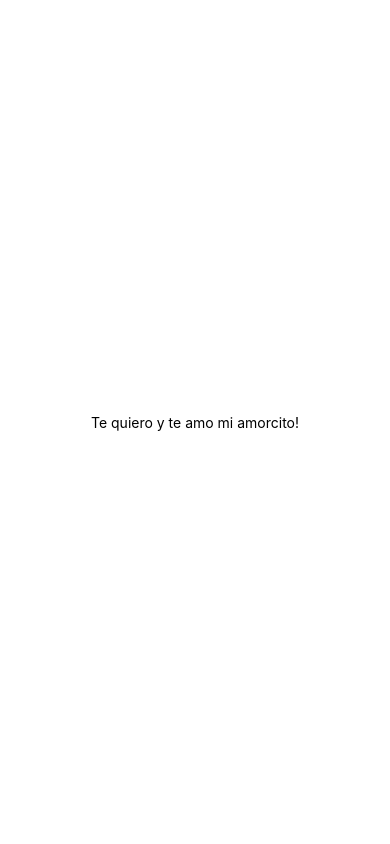
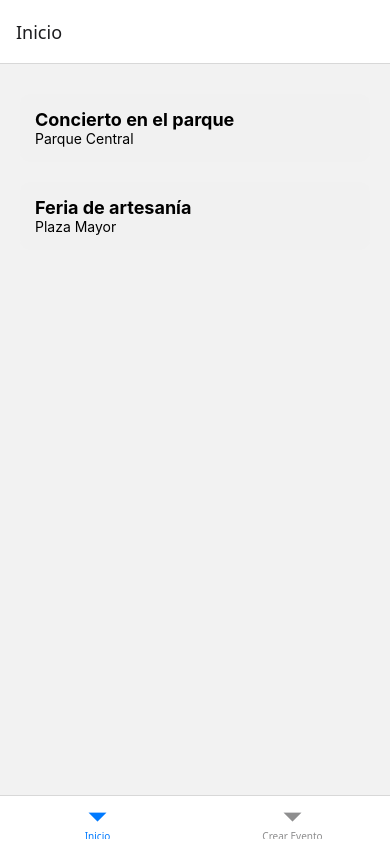
Before and after one commit to asantonviu/Actividad2MovilWereables, a React Native app: screen /Inicio in a window 390 px wide. Built offline with nearby package versions, Linux system fonts and the light colour scheme.

Commit message:
Pantallas

```diff
--- a/App.tsx
+++ b/App.tsx
@@ -1,20 +1,23 @@
-import { StatusBar } from 'expo-status-bar';
-import { StyleSheet, Text, View } from 'react-native';
+import React from 'react';
+import { NavigationContainer } from '@react-navigation/native';
+import { createBottomTabNavigator } from '@react-navigation/bottom-tabs';
+import HomeStack from './navigation/HomeStack';
+import CreateEventScreen from './screens/CrearEventoScreen';
 
-export default function App() {
+export type RootTabParamList = {
+  Inicio: undefined;
+  'Crear Evento': undefined;
+};
+
+const Tab = createBottomTabNavigator<RootTabParamList>();
+
+export default function App(): JSX.Element {
   return (
-    <View style={styles.container}>
-      <Text>Te quiero y te amo mi amorcito!</Text>
-      <StatusBar style="auto" />
-    </View>
+    <NavigationContainer>
+      <Tab.Navigator screenOptions={{ headerShown: false }}>
+        <Tab.Screen name="Inicio" component={HomeStack} />
+        <Tab.Screen name="Crear Evento" component={CreateEventScreen} />
+      </Tab.Navigator>
+    </NavigationContainer>
   );
 }
-
-const styles = StyleSheet.create({
-  container: {
-    flex: 1,
-    backgroundColor: '#fff',
-    alignItems: 'center',
-    justifyContent: 'center',
-  },
-});
--- /dev/null
+++ b/navigation/HomeStack.tsx
@@ -0,0 +1,20 @@
+import React from 'react';
+import { createNativeStackNavigator } from '@react-navigation/native-stack';
+import HomeScreen from '../screens/HomeScreen';
+import DetalleEventoScreen from '../screens/DetalleEventoScreen';
+
+export type HomeStackParamList = {
+  Inicio: undefined;
+  DetalleEvento: { evento: { id: string; nombre: string; lugar: string } };
+};
+
+const Stack = createNativeStackNavigator<HomeStackParamList>();
+
+export default function HomeStack(): JSX.Element {
+  return (
+    <Stack.Navigator>
+      <Stack.Screen name="Inicio" component={HomeScreen} />
+      <Stack.Screen name="DetalleEvento" component={DetalleEventoScreen} />
+    </Stack.Navigator>
+  );
+}
--- /dev/null
+++ b/screens/CrearEventoScreen.tsx
@@ -0,0 +1,41 @@
+import React, { useState } from 'react';
+import { View, Text, TextInput, StyleSheet, TouchableOpacity } from 'react-native';
+
+export default function CrearEventoScreen(): JSX.Element {
+  const [nombre, setNombre] = useState('');
+  const [lugar, setLugar] = useState('');
+
+  const crearEvento = (): void => {
+    console.log(`Evento creado: ${nombre} en ${lugar}`);
+    // lógica para guardar el evento o llamar API
+  };
+
+  return (
+    <View style={styles.container}>
+      <Text style={styles.title}>Crear Nuevo Evento</Text>
+      <TextInput
+        placeholder="Nombre del evento"
+        style={styles.input}
+        value={nombre}
+        onChangeText={setNombre}
+      />
+      <TextInput
+        placeholder="Lugar"
+        style={styles.input}
+        value={lugar}
+        onChangeText={setLugar}
+      />
+      <TouchableOpacity style={styles.button} onPress={crearEvento}>
+        <Text style={styles.buttonText}>Guardar Evento</Text>
+      </TouchableOpacity>
+    </View>
+  );
+}
+
+const styles = StyleSheet.create({
+  container: { flex: 1, padding: 20 },
+  title: { fontSize: 22, fontWeight: 'bold', marginBottom: 20 },
+  input: { borderWidth: 1, borderColor: '#ccc', padding: 10, marginBottom: 15, borderRadius: 8 },
+  button: { backgroundColor: '#2196F3', padding: 12, borderRadius: 8 },
+  buttonText: { color: '#fff', textAlign: 'center', fontWeight: 'bold' },
+});
--- /dev/null
+++ b/screens/DetalleEventoScreen.tsx
@@ -0,0 +1,22 @@
+import React from 'react';
+import { View, Text, StyleSheet } from 'react-native';
+import { NativeStackScreenProps } from '@react-navigation/native-stack';
+import { HomeStackParamList } from '../navigation/HomeStack';
+
+type Props = NativeStackScreenProps<HomeStackParamList, 'DetalleEvento'>;
+
+export default function DetalleEventoScreen({ route }: Props): JSX.Element {
+  const { evento } = route.params;
+  return (
+    <View style={styles.container}>
+      <Text style={styles.title}>{evento.nombre}</Text>
+      <Text style={styles.subtitle}>Lugar: {evento.lugar}</Text>
+    </View>
+  );
+}
+
+const styles = StyleSheet.create({
+  container: { flex: 1, padding: 20, justifyContent: 'center' },
+  title: { fontSize: 24, fontWeight: 'bold' },
+  subtitle: { fontSize: 18, marginTop: 10 },
+});
--- /dev/null
+++ b/screens/HomeScreen.tsx
@@ -0,0 +1,38 @@
+import React from 'react';
+import { View, Text, StyleSheet, FlatList, TouchableOpacity } from 'react-native';
+import { NativeStackScreenProps } from '@react-navigation/native-stack';
+import { HomeStackParamList } from '../navigation/HomeStack';
+
+const eventos = [
+  { id: '1', nombre: 'Concierto en el parque', lugar: 'Parque Central' },
+  { id: '2', nombre: 'Feria de artesanía', lugar: 'Plaza Mayor' },
+];
+
+type Props = NativeStackScreenProps<HomeStackParamList, 'Inicio'>;
+
+export default function HomeScreen({ navigation }: Props): JSX.Element {
+  return (
+    <View style={styles.container}>
+      <FlatList
+        data={eventos}
+        keyExtractor={(item) => item.id}
+        renderItem={({ item }) => (
+          <TouchableOpacity
+            onPress={() => navigation.navigate('DetalleEvento', { evento: item })}
+          >
+            <View style={styles.card}>
+              <Text style={styles.title}>{item.nombre}</Text>
+              <Text>{item.lugar}</Text>
+            </View>
+          </TouchableOpacity>
+        )}
+      />
+    </View>
+  );
+}
+
+const styles = StyleSheet.create({
+  container: { flex: 1, padding: 20 },
+  card: { padding: 15, marginVertical: 10, backgroundColor: '#f1f1f1', borderRadius: 10 },
+  title: { fontSize: 18, fontWeight: 'bold' },
+});
```
Also changed, not shown: package.json (+9 -1 lines), 1 other file (tests, documents, lock files or other folders).
